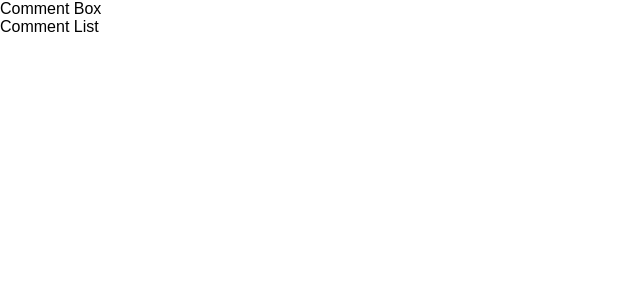
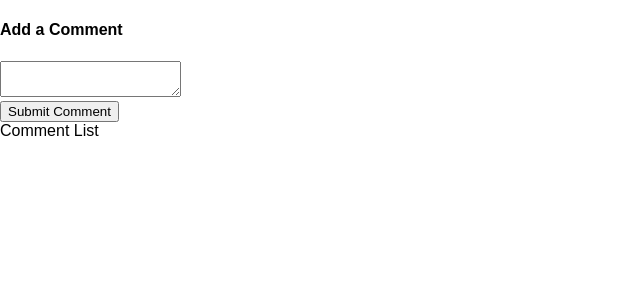
Before and after one commit to bdurb/react-testing, a React (Create React App) app: page / in a window 1280 px wide. Shown: the top 300 px of the page, without its empty margins (0-640 px from the left). Built offline with nearby package versions, Linux system fonts and the light colour scheme.

Commit message:
set up basic layout for comment box component

```diff
--- a/src/components/CommentBox.js
+++ b/src/components/CommentBox.js
@@ -1,9 +1,17 @@
-import React from 'react';
+import React, { Component } from 'react';
 
-export default () => {
-  return (
-  <div>
-    Comment Box
-  </div>
-  )
+class CommentBox extends Component {
+  render() {
+    return (
+      <form>
+        <h4>Add a Comment</h4>
+        <textarea />
+        <div>
+          <button>Submit Comment</button>
+        </div>
+      </form>
+    );
+  }
 }
+
+export default CommentBox;
```
